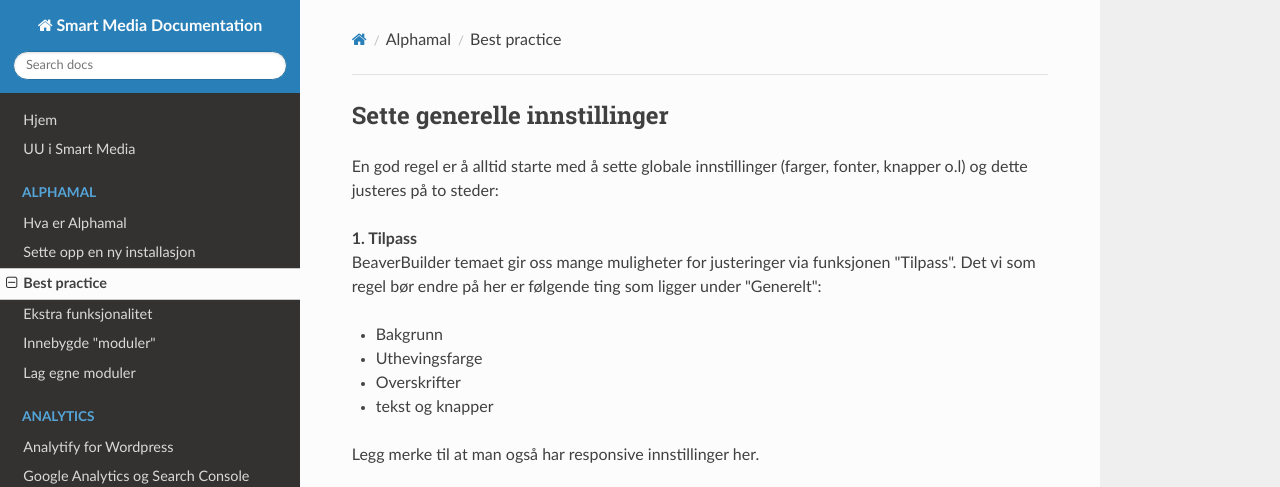
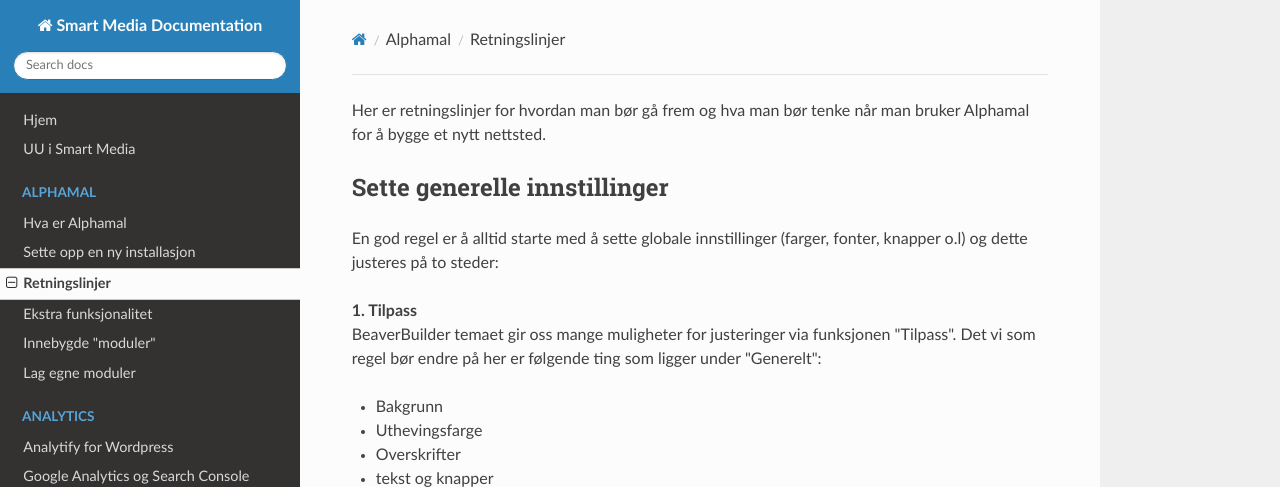
Before and after one commit to smasAS/readthedocs, an MkDocs documentation site: the page built from docs/Alphamal/3-retningslinjer.md, in a window 1280 px wide and 900 px high, cut to the strip 0-487 px from the top of the window. Built offline with MkDocs 1.6.1, drawn with Linux system fonts in a browser that asks for light colours; nearby versions of some CDN libraries; some of the changed text lies outside the part shown.

Commit message:
adjusments to Alphamal docs

```diff
--- a/docs/Alphamal/3-best-practice.md
+++ b/docs/Alphamal/3-retningslinjer.md
@@ -1,6 +1,8 @@
 ---
-title: Best practice
+title: Retningslinjer
 ---
+
+Her er retningslinjer for hvordan man bør gå frem og hva man bør tenke når man bruker Alphamal for å bygge et nytt nettsted.
 
 # Sette generelle innstillinger
 
@@ -33,7 +35,7 @@ All CSS og JS som vi selv legger inn skal enten legges til via **Globale innstil
 
 Når man legger til CSS/JS i *globale innstillinger (cmd + U)* vil dette gjelder globalt for hele nettstedet. Det finnes også noe som heter *Oppsett CSS & Javascript (cmd + Y)* men denne skal vi unngå å bruke, da kode som legges inn her kun gjelder for den aktuelle siden du er inne å redigerer på.
 
-## Gyldne reger for CSS
+## Retningslinjer for bruk av CSS
 - Style kun klasser og ikke ID'er
 - Style kun klasser som er "faste" (laget av deg selv eller fast i en modul) og ikke de som er genersik opprettet.
 <small>BB lager mange genersike css-klasser som f.eks ligner på *fl-node-5bb4998c4461c*. Disse er genersik laget og kan plutselig endre seg om noen gjør en justering her eller der. Derfor legger vi heller inn våre egne klasser, som vi vet at ikke kommer til å endre seg (eller bruker klasser fra en modul som du ser at ikke er opprettet genersik).</small>
```
